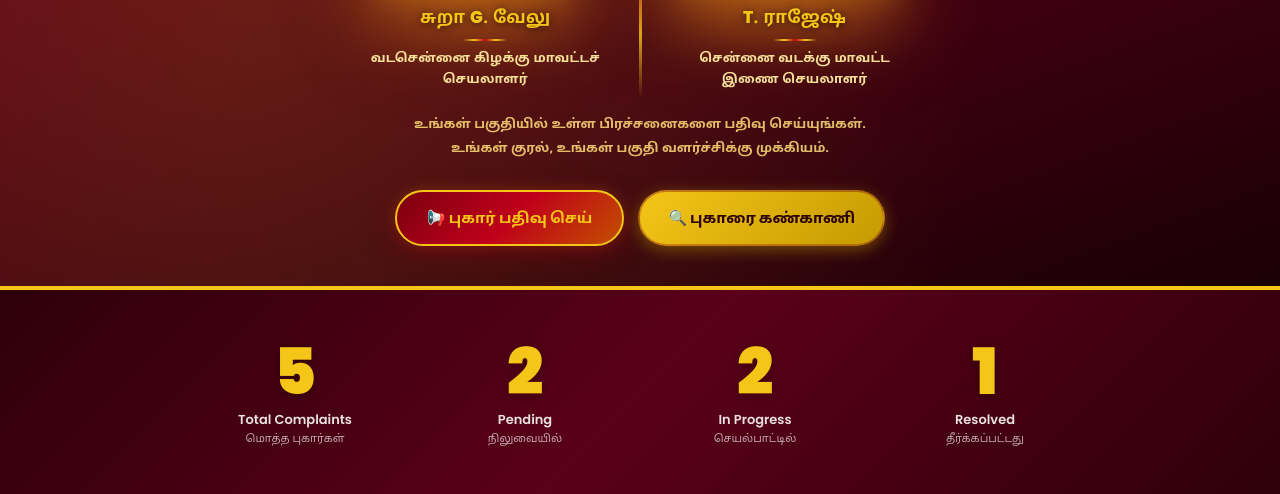
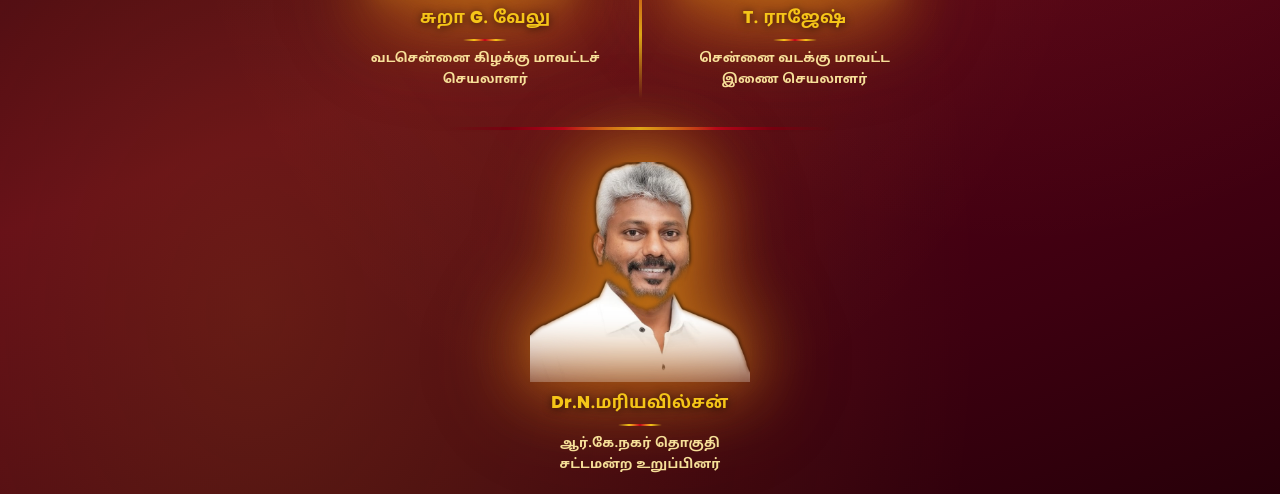
Before and after one commit to mygymwebsite7-web/RK-Nagar, a website: page public/index.html in a window 1280 px wide. Shown: the part 1224-1718 px from the top of the page. Drawn offline with Linux system fonts and the light colour scheme.

Commit message:
Add mla5-cutout.png with soft bottom fade and wire into hero section

```diff
--- a/public/index.html
+++ b/public/index.html
@@ -1011,6 +1011,22 @@
         </div>
 
       </div>
+
+      <!-- Horizontal divider -->
+      <div class="minister-row-divider"></div>
+
+      <!-- 5th MLA – centred single card -->
+      <div class="ministers-row" style="justify-content:center;">
+        <div class="minister-block">
+          <div class="minister-block-inner">
+            <img src="assets/mla5-cutout.png" alt="Dr.N.மரியவில்சன்" class="minister-photo mla4-photo">
+            <div class="minister-name" style="font-family:'Noto Sans Tamil','Poppins',sans-serif;">Dr.N.மரியவில்சன்</div>
+            <div class="minister-desig" style="font-family:'Noto Sans Tamil',sans-serif;">ஆர்.கே.நகர் தொகுதி<br>சட்டமன்ற உறுப்பினர்</div>
+          </div>
+        </div>
+      </div>
+
+
 
       <div class="hero-desc" id="txt-hero-desc">உங்கள் பகுதியில் உள்ள பிரச்சனைகளை பதிவு செய்யுங்கள். உங்கள் குரல், உங்கள் பகுதி வளர்ச்சிக்கு முக்கியம்.</div>
 
```
Also changed, not shown: public/assets/mla5-cutout.png (added).
